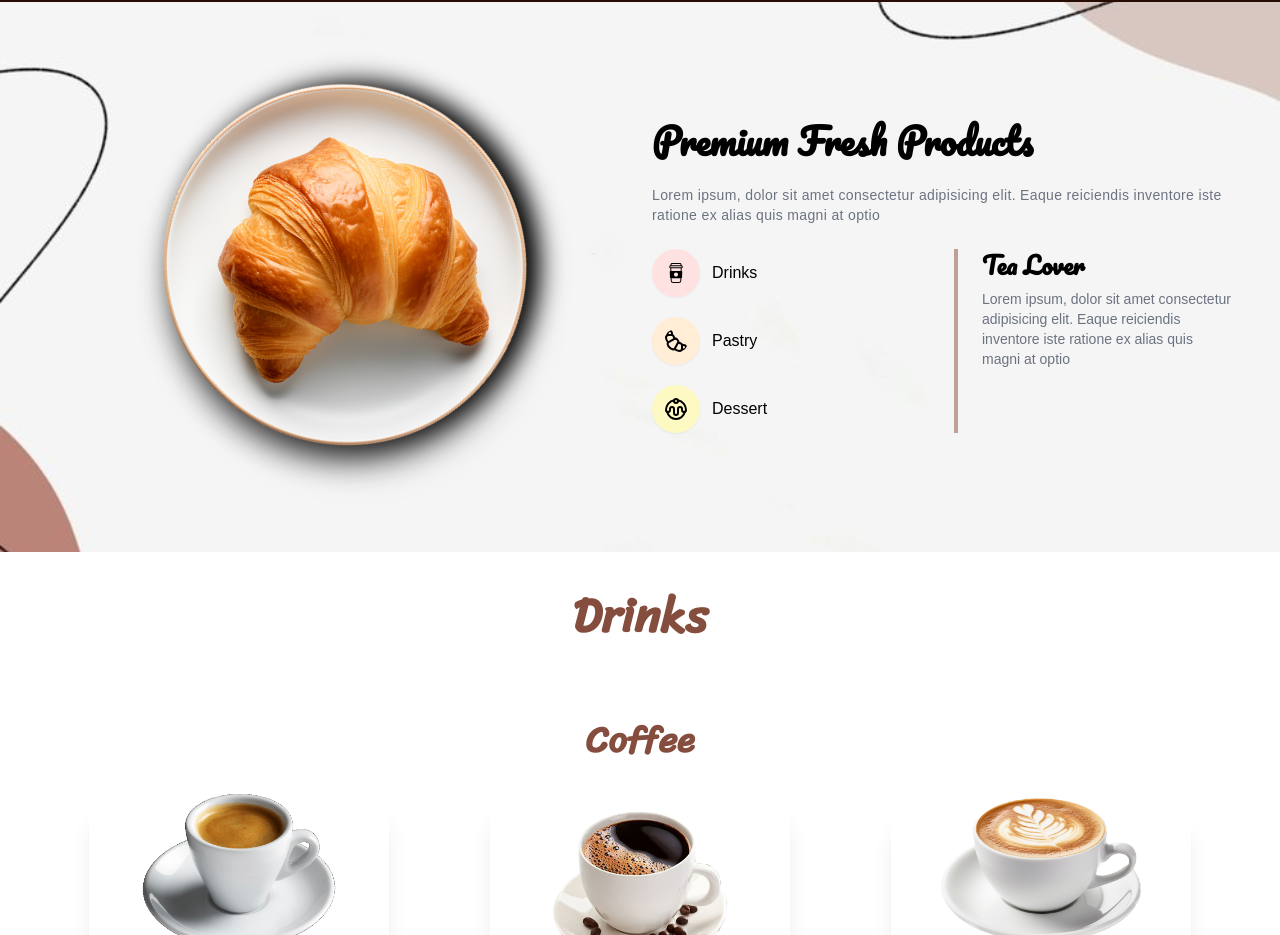
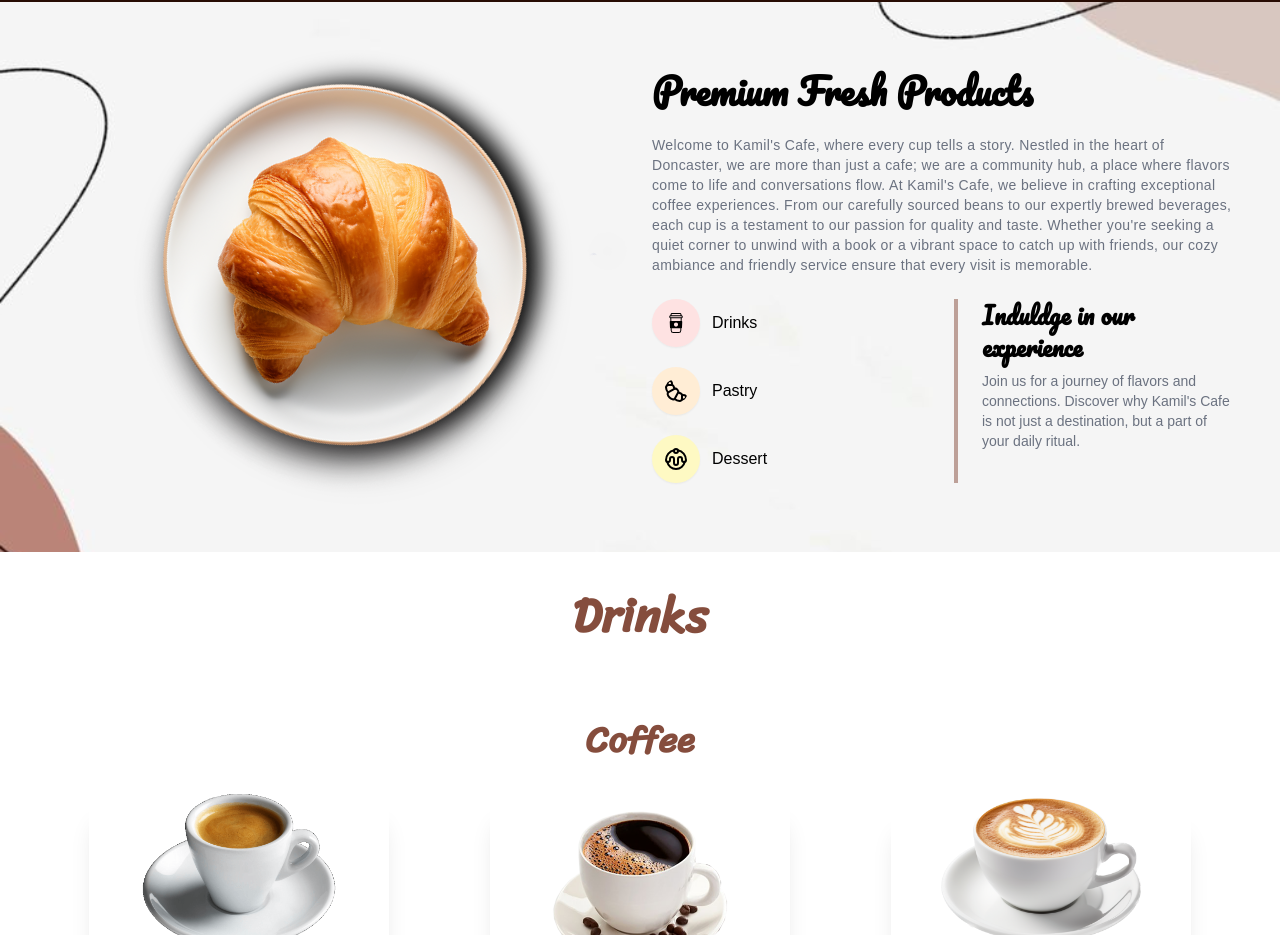
Before and after one commit to KamilSzczesiak/Cafe, a React (Vite) app: page / in a window 1280 px wide. Shown: the part 774-1709 px from the top of the page. Built offline with nearby package versions, Linux system fonts and the light colour scheme.

Commit message:
Changed the description of the cafe in the about us section

```diff
--- a/src/components/About.jsx
+++ b/src/components/About.jsx
@@ -42,9 +42,16 @@ const Banner = () => {
                   data-aos="fade-up"
                   className="text-sm text-gray-500 tracking-wide leading-5"
                 >
-                  Lorem ipsum, dolor sit amet consectetur adipisicing elit.
-                  Eaque reiciendis inventore iste ratione ex alias quis magni at
-                  optio
+                  Welcome to Kamil's Cafe, where every cup tells a story.
+                  Nestled in the heart of Doncaster, we are more than just a
+                  cafe; we are a community hub, a place where flavors come to
+                  life and conversations flow. At Kamil's Cafe, we believe in
+                  crafting exceptional coffee experiences. From our carefully
+                  sourced beans to our expertly brewed beverages, each cup is a
+                  testament to our passion for quality and taste. Whether you're
+                  seeking a quiet corner to unwind with a book or a vibrant
+                  space to catch up with friends, our cozy ambiance and friendly
+                  service ensure that every visit is memorable.
                 </p>
 
                 <div className="grid grid-cols-2 gap-6">
@@ -75,12 +82,12 @@ const Banner = () => {
                     className="border-l-4 border-primary/50 pl-6 space-y-2"
                   >
                     <h1 className="text-2xl font-semibold font-cursive ">
-                      Tea Lover
+                      Induldge in our experience
                     </h1>
                     <p className="text-sm text-gray-500">
-                    Lorem ipsum, dolor sit amet consectetur adipisicing elit.
-                    Eaque reiciendis inventore iste ratione ex alias quis magni at
-                    optio
+                      Join us for a journey of flavors and connections. Discover
+                      why Kamil's Cafe is not just a destination, but a part of
+                      your daily ritual.
                     </p>
                   </div>
                 </div>
```
